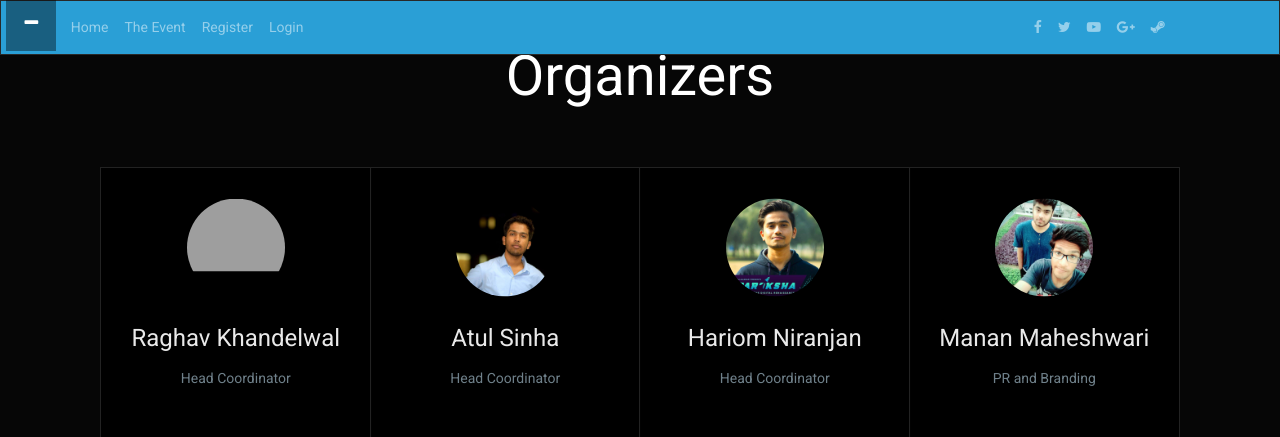
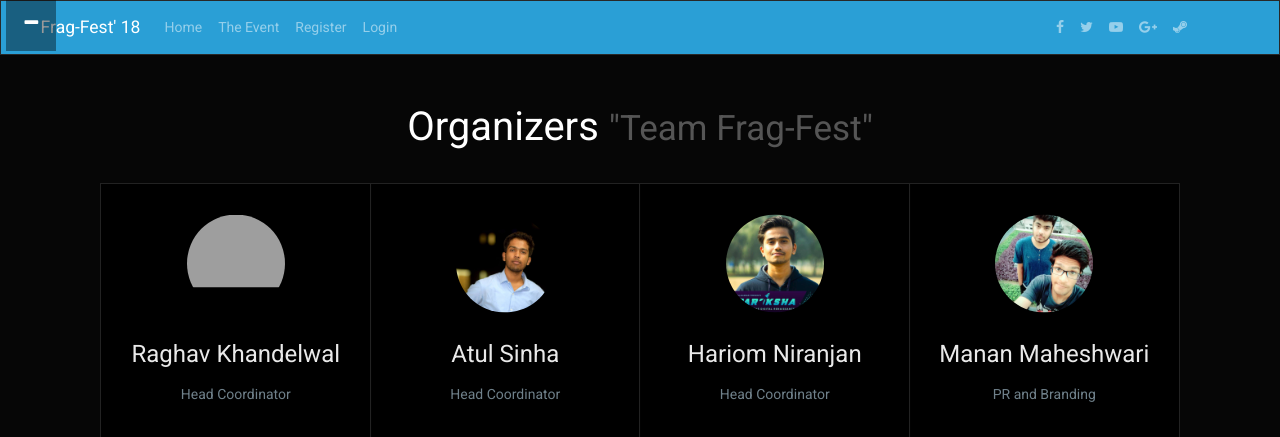
Before and after one commit to teraflik/frag-fest-platform, a Django app: page /organizers in a window 1280 px wide. Shown: the top 437 px of the page. Run offline with Django 3.2, Linux system fonts and the light colour scheme; some libraries are stand-ins or nearby versions; grey boxes are pictures that could not be loaded.

Commit message:
Improved frontend

```diff
--- a/portal/templates/portal/nav.html
+++ b/portal/templates/portal/nav.html
@@ -1,14 +1,16 @@
 <nav class="navbar navbar-expand-lg navbar-dark bg-primary">
-	{% comment %} <a class="navbar-brand" href="#"><img src="{% static 'portal/logo/logo_transparent.png' %}" class="img-fluid" style="height: 50px; width: 50px; display: block;"></a> {% endcomment %}
+	<div class="container">
+		<div class="navbar-header">
+			<a class="nav-btn btn-dark btn-lg accordion-toggle pull-left" title="Follow Us" role="tab" id="social-collapse" data-toggle="collapse" data-parent="#accordion" data-target="#collapseOne" aria-expanded="true" aria-controls="collapseOne"></a>
+		</div>
+
 		<button class="navbar-toggler" type="button" data-toggle="collapse" data-target="#navbarColor01" aria-controls="navbarColor01" aria-expanded="false" aria-label="Toggle navigation">
 			<span class="navbar-toggler-icon"></span>
 		</button>
-	<div class="container">
-		<div class="navbar-header">
-			<a class="nav-btn btn-dark btn-lg accordion-toggle pull-left" title="Follow Us" role="tab" id="social-collapse" data-toggle="collapse"	data-parent="#accordion" data-target="#collapseOne" aria-expanded="true" aria-controls="collapseOne"></a>
-		</div>
-		<div class="container collapse navbar-collapse" id="navbarColor01">
+
+		<div class="collapse navbar-collapse" id="navbarColor01">
 			<ul class="navbar-nav mr-auto">
+				<a class="navbar-brand" href="#">Frag-Fest' 18</a>
 				<li class="nav-item">
 					<a class="nav-link" href="{% url 'portal:index' %}">Home</a>
 				</li>
--- a/portal/templates/stat/organizers.html
+++ b/portal/templates/stat/organizers.html
@@ -3,8 +3,8 @@
 {% block content %}
 
 <div class="container">
-	<div class="at-section">
-		<div class="at-section__title">Organizers</div>
+	<div class="px-3 py-3 pt-md-5 pb-md-4 mx-auto text-center">
+		<h3>Organizers <small class="text-muted">"Team Frag-Fest"</small></h3>
 	</div>
 	<div class="at-grid" data-column="4">
 		<div class="at-column">
```
Lines whose indentation alone changed are shown as unchanged.
